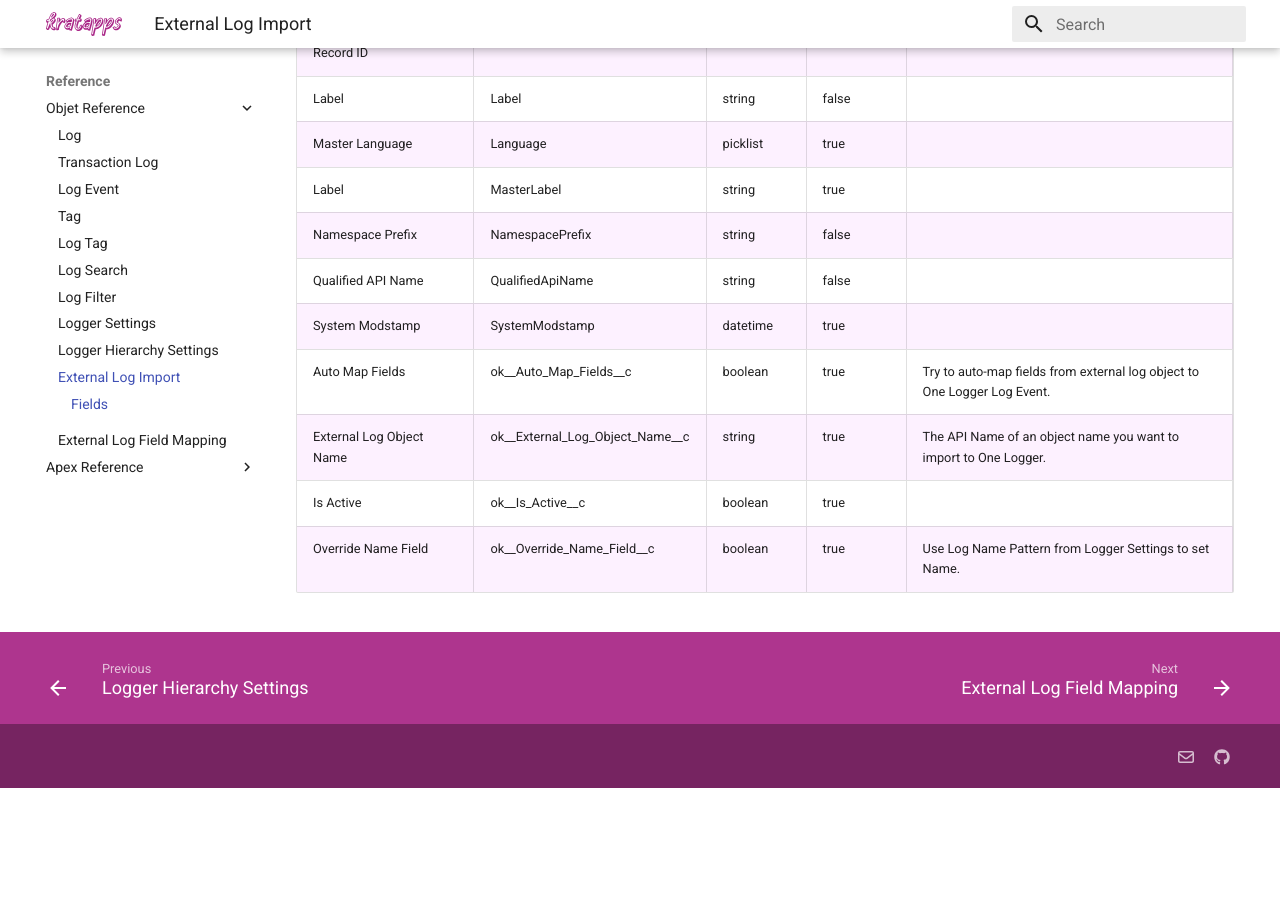
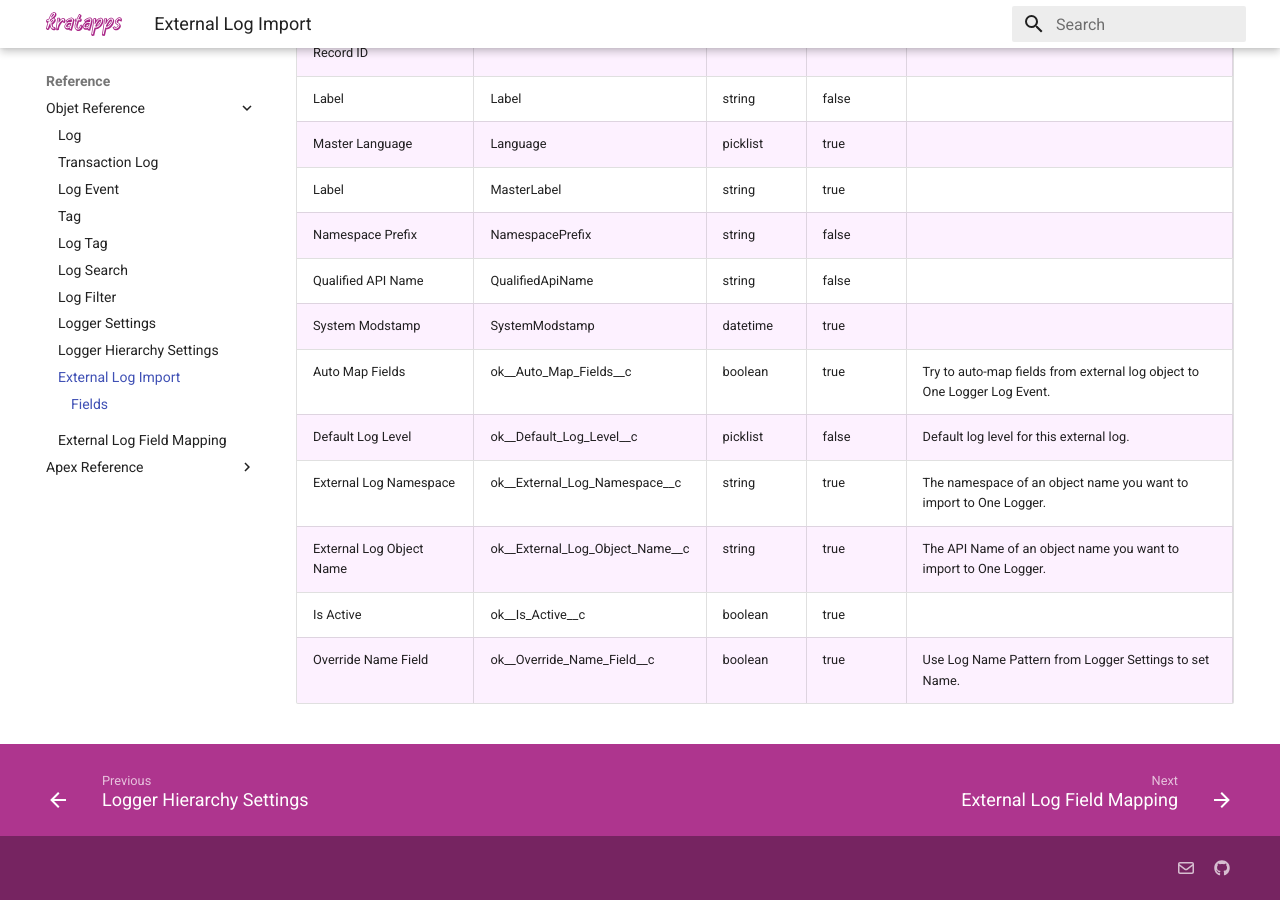
Before and after one commit to kratapps/one-logger-kratapps-com, an MkDocs documentation site: the page built from docs/reference/ok__External_Log_Import__mdt.md, in a window 1280 px wide and 900 px high, scrolled down 572 px. Built offline with MkDocs 1.6.1 and Material for MkDocs 9.7.7, drawn with Linux system fonts in a browser that asks for light colours; before the commit the page ends 1360 px from its top, so only the background shows below that.

Commit message:
Add example.

```diff
--- a/docs/reference/ok__External_Log_Import__mdt.md
+++ b/docs/reference/ok__External_Log_Import__mdt.md
@@ -19,6 +19,8 @@
 | Qualified API Name          | QualifiedApiName                    | string   | false    |                                                                          |
 | System Modstamp             | SystemModstamp                      | datetime | true     |                                                                          |
 | Auto Map Fields             | ok\_\_Auto_Map_Fields\_\_c          | boolean  | true     | Try to auto-map fields from external log object to One Logger Log Event. |
+| Default Log Level           | ok\_\_Default_Log_Level\_\_c        | picklist | false    | Default log level for this external log.                                 |
+| External Log Namespace      | ok\_\_External_Log_Namespace\_\_c   | string   | true     | The namespace of an object name you want to import to One Logger.        |
 | External Log Object Name    | ok\_\_External_Log_Object_Name\_\_c | string   | true     | The API Name of an object name you want to import to One Logger.         |
 | Is Active                   | ok\_\_Is_Active\_\_c                | boolean  | true     |                                                                          |
 | Override Name Field         | ok\_\_Override_Name_Field\_\_c      | boolean  | true     | Use Log Name Pattern from Logger Settings to set Name.                   |
```
Also changed, not shown: docs/release-notes/1.45.md (+2 -0 lines).
